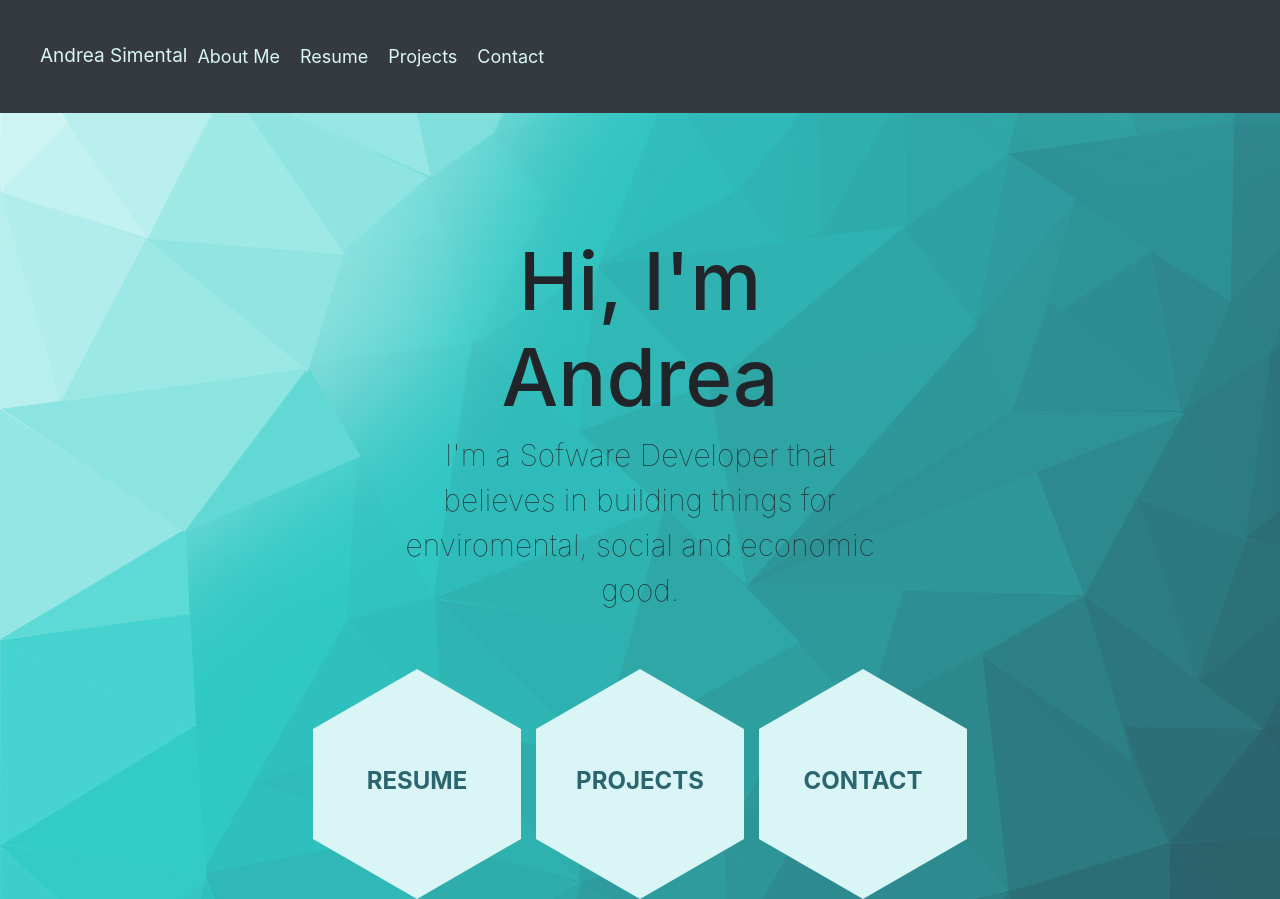
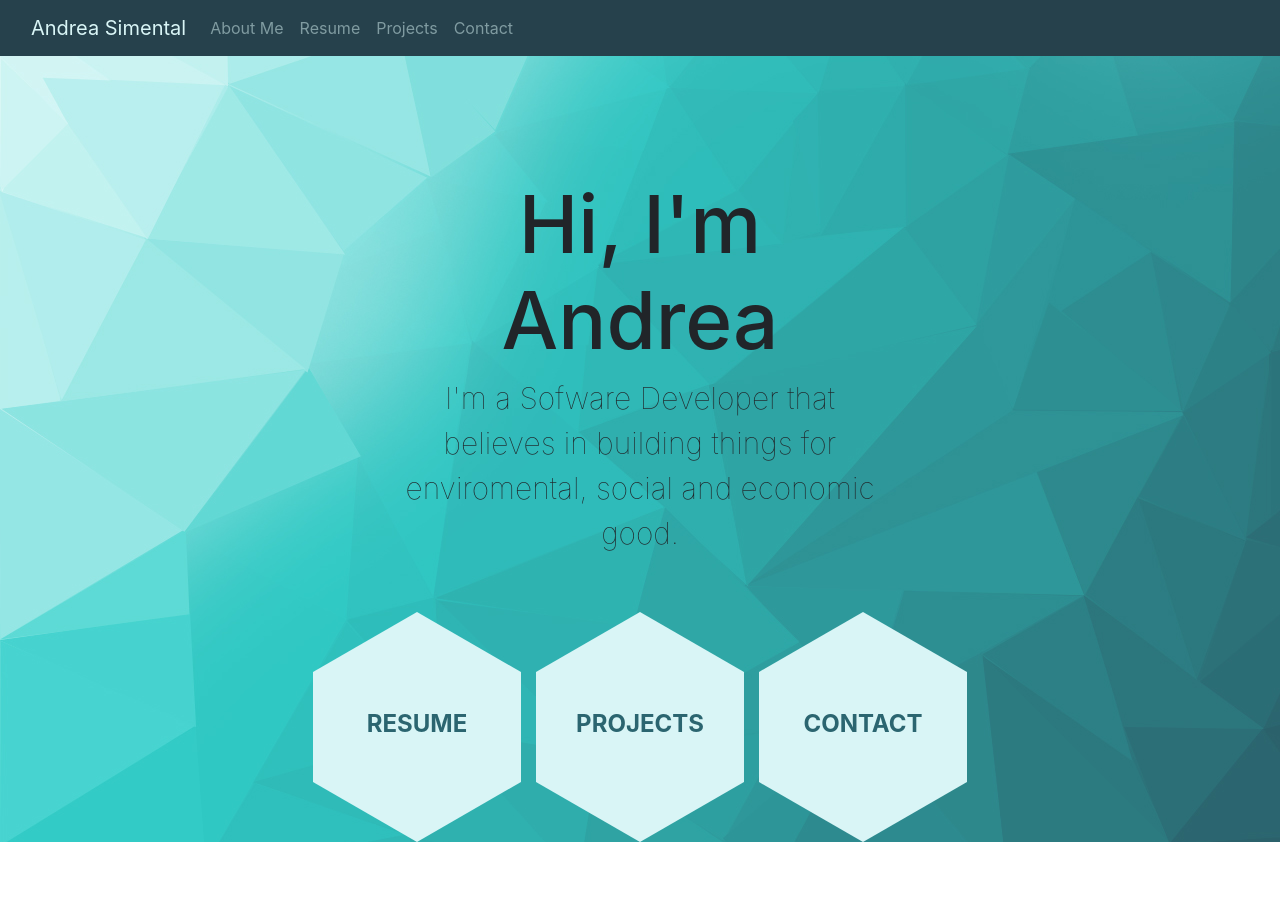
Before and after one commit to anlsim/anlsim.github.io, a React (Create React App) app: page / in a window 1280 px wide. After the commit the page ends 842 px from the top, so only its background shows below. Built offline with nearby package versions, Linux system fonts and the light colour scheme.

Commit message:
integrating custom.scss

```diff
--- a/src/App.js
+++ b/src/App.js
@@ -5,7 +5,7 @@ import {
   Switch,
 } from 'react-router-dom';
 
-import './App.css';
+import './App.scss';
 import "bootstrap/dist/css/bootstrap.min.css";
 import NavBar from './components/NavBar';
 import HomePage from './pages/HomePage';
--- a/src/App.css
+++ b/src/App.scss
@@ -1,3 +1,5 @@
+@import "~bootstrap/scss/bootstrap";
+
 body {
   font-family: 'Open Sans Condensed', sans-serif;
   background-image: url(./assets/backgroundImage.jpg);
--- a/src/components/NavBar.js
+++ b/src/components/NavBar.js
@@ -1,29 +1,35 @@
 import React, {Component} from 'react';
 import {Link} from 'react-router-dom';
-import '../styles/NavBar.scss';
-import { FontAwesomeIcon } from '@fortawesome/react-fontawesome';
-import { faBars} from '@fortawesome/free-solid-svg-icons';
-import Navbar from 'react-bootstrap/Navbar';
-import Nav from 'react-bootstrap/Nav';
 
+import '../styles/custom.scss';
 const NavBar = () => {
     return (
     <>
-    <Navbar collapseOnSelect expand="lg" bg="dark" variant="dark">
-        <Link className='navMenu-logo' to="/">Andrea Simental</Link>
-        <Navbar.Toggle aria-controls="responsive-navbar-nav" />
-        <Navbar.Collapse id="responsive-navbar-nav">
-            <Nav className="mr-auto">
-            <Link className='navMenu-option' to="/About">About Me</Link>
-            <Link className='navMenu-option' to="/Resume">Resume</Link>
-            <Link className='navMenu-option' to="/projects">Projects</Link>
-            <Link className='navMenu-option' to="/contact">Contact</Link>
+    <nav className="navbar navbar-expand-lg navbar-dark bg-dark">
+  <div className="container-fluid">
+  <Link className="navbar-brand" to="/">Andrea Simental</Link>
+    <button className="navbar-toggler" type="button" data-bs-toggle="collapse" data-bs-target="#navbarNav" aria-controls="navbarNav" aria-expanded="false" aria-label="Toggle navigation">
+      <span className="navbar-toggler-icon"></span>
+    </button>
+    <div className="collapse navbar-collapse" id="navbarNav">
+      <ul className="navbar-nav">
 
-
-            </Nav>
-
-        </Navbar.Collapse>
-    </Navbar>
+        <li className="nav-item">
+            <Link className="nav-link" to="/About">About Me</Link>
+        </li>
+        <li className="nav-item">
+            <Link className="nav-link" to="/Resume">Resume</Link>
+        </li>
+        <li className="nav-item">
+            <Link className="nav-link" to="/projects">Projects</Link>
+        </li>
+        <li className="nav-item">
+            <Link className="nav-link" to="/contact">Contact</Link>
+        </li>
+      </ul>
+    </div>
+  </div>
+</nav>
     </>
     )
 
```
Also changed, not shown: src/styles/custom.scss (added, +13 -0 lines).
